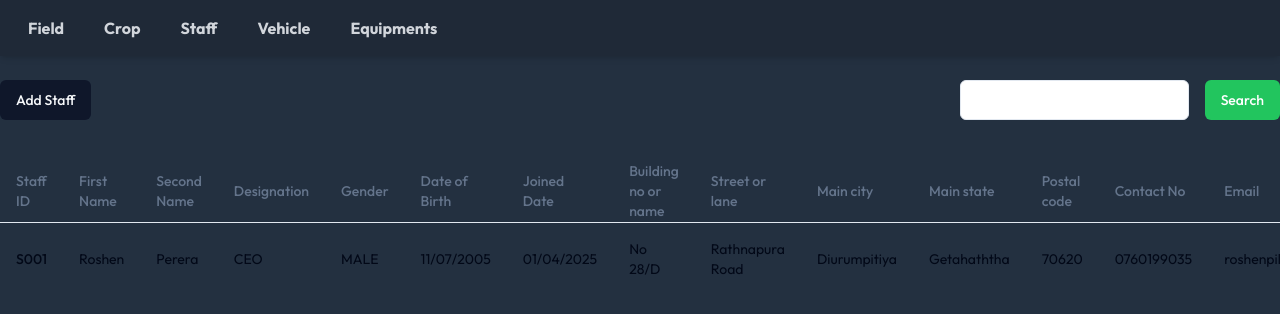
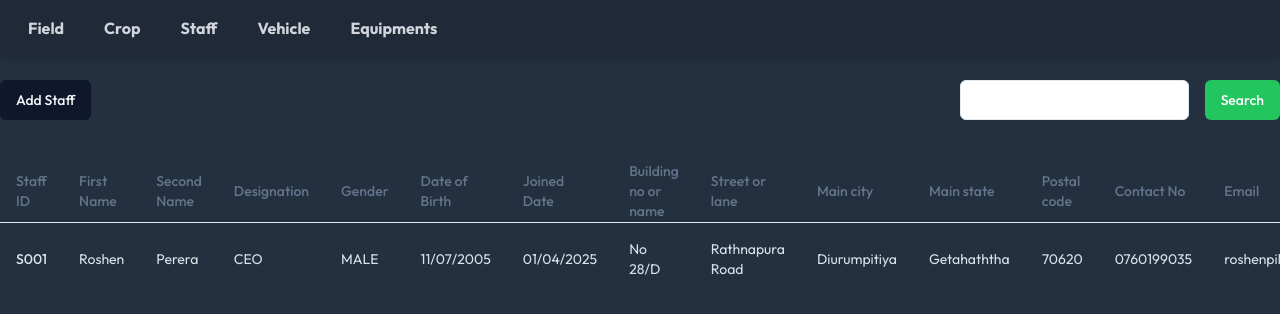
Before and after one commit to Roshen-Perera/Green-Shadow-React-Frontend, a React (Vite) app: page /staff in a window 1280 px wide. Shown: the top 314 px of the page. Built offline with nearby package versions, Linux system fonts and the light colour scheme.

Commit message:
changed the font color of the table

```diff
--- a/src/components/ui/table.tsx
+++ b/src/components/ui/table.tsx
@@ -85,7 +85,7 @@ const TableCell = React.forwardRef<
   HTMLTableCellElement,
   React.TdHTMLAttributes<HTMLTableCellElement>
 >(({ className, ...props }, ref) => (
-  <td
+  <td style={{ color: "#D9E4E9" }}
     ref={ref}
     className={cn("p-4 align-middle [&:has([role=checkbox])]:pr-0", className)}
     {...props}
```
